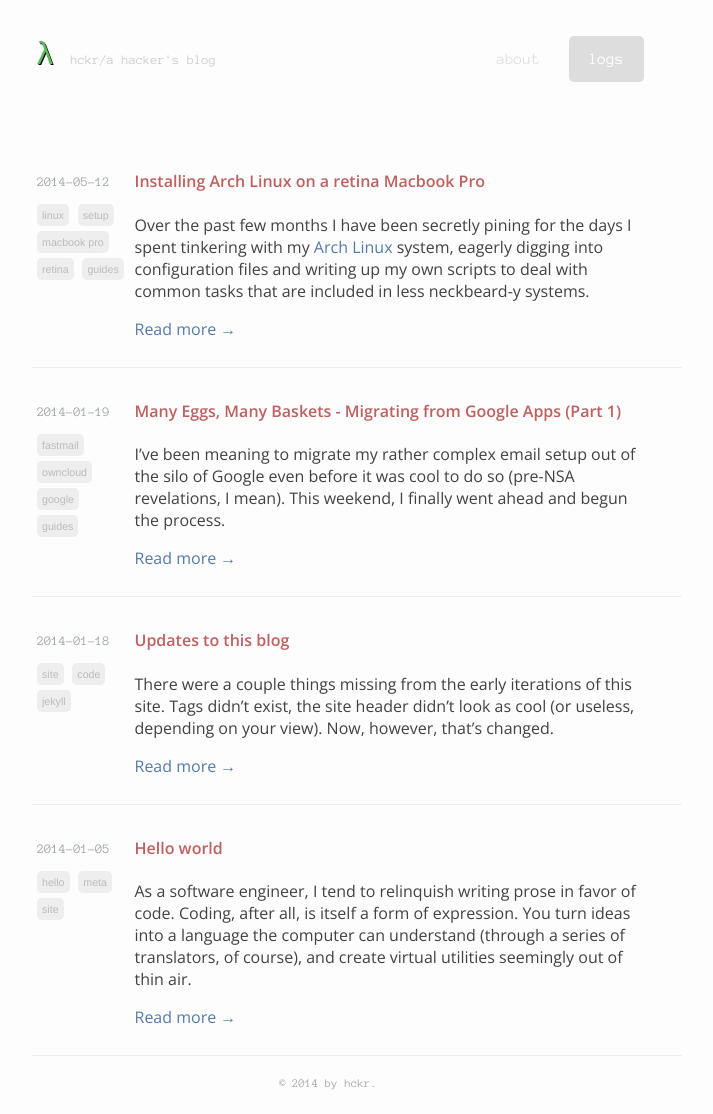
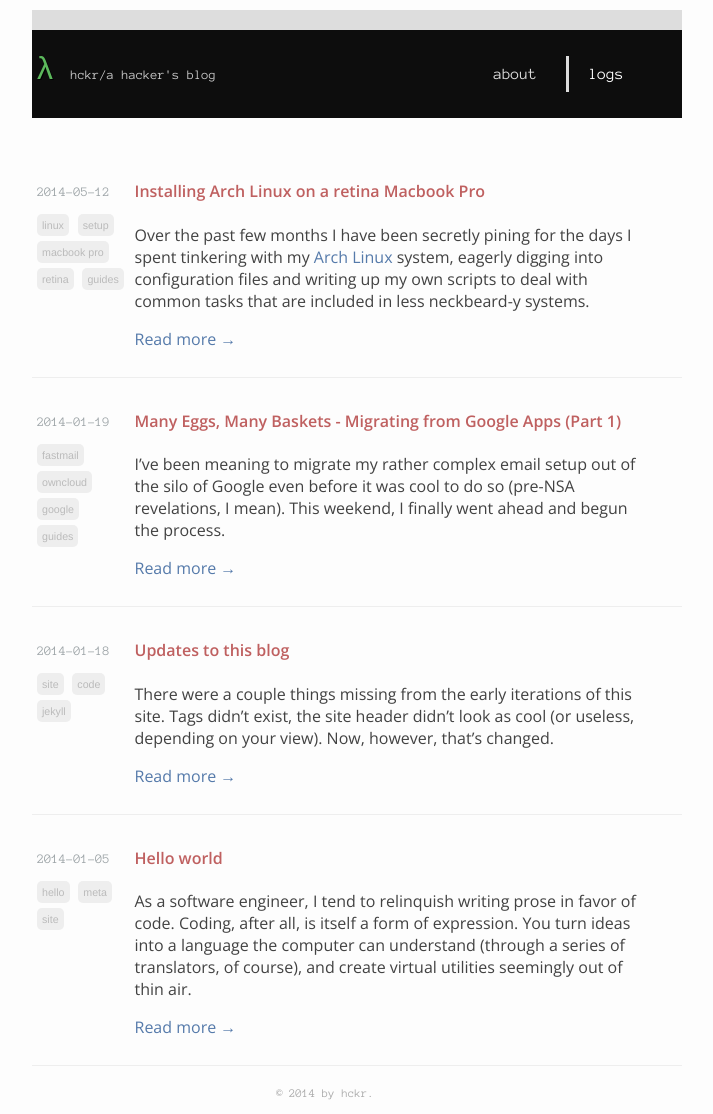
Before and after one commit to bitjockey42/astrohckr.github.io, a Jekyll site: the page built from index.md, in a window 1280 px wide. Shown: the whole page, without its empty margins (283-996 px from the left). Built offline with Jekyll 4.4.1, drawn with Linux system fonts in a browser that asks for light colours; some web fonts are replaced; Markdown is read by kramdown in place of the engine named in the settings.

Commit message:
Give the header a cool appearance.

```diff
--- a/assets/stylesheets/header.css
+++ b/assets/stylesheets/header.css
@@ -3,6 +3,8 @@
     margin-bottom: 30px;
     padding: 5px;
     font-family: 'Anonymous Pro', sans-serif;
+    background: #0d0d0d;
+    border-top: solid 20px #ddd;
 }
 
 .header-site-title {
--- a/assets/stylesheets/nav.css
+++ b/assets/stylesheets/nav.css
@@ -20,7 +20,8 @@
     font-family: "Anonymous Pro", sans-serif;
     font-size: 12pt;
     text-transform: lowercase;
-    padding: 15px 20px;
+    padding: 10px 20px;
+    border-left: solid 3px transparent;
 }
 
 .nav-item-social {
@@ -29,8 +30,7 @@
 
 .nav-item:hover {
     color: #fdfdfd;
-    background: #7e8073;
-    border-radius: 5px;
+    border-left: solid 3px #7e8073;
 }
 
 .nav-item-social:hover {
@@ -40,6 +40,5 @@
 
 .nav-item-active {
     color: #fff;
-    background: #ddd;
-    border-radius: 5px;
+    border-left: solid 3px #ddd;
 }
```
